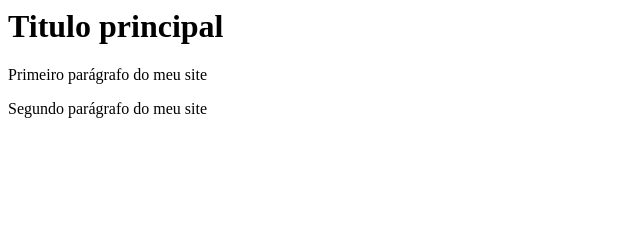
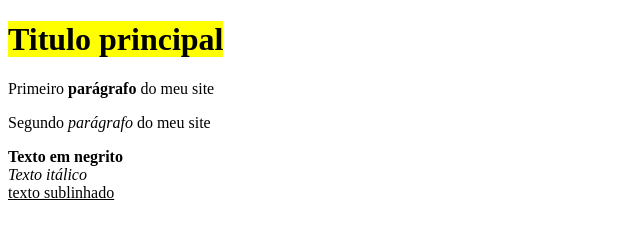
Before and after one commit to romulopena/novoprojeto-1d, a plain HTML site: page index.html in a window 1280 px wide. Shown: the whole page, without its empty margins (0-640 px from the left). Drawn offline with Linux system fonts and the light colour scheme.

Commit message:
marcacao de titulo

```diff
--- a/index.html
+++ b/index.html
@@ -1,9 +1,21 @@
+<!DOCTYPE html>   <!--versão 5 do HTML-->
 <html>
 
-<h1>Titulo principal</h1>
+    <body>
+        <h1> <mark>Titulo principal</mark></h1>
 
-<p>Primeiro parágrafo do meu site</p>
+        <p>Primeiro <b>parágrafo</b> do meu site</p>
 
-<p>Segundo parágrafo do meu site</p>
+        <p>Segundo <i>parágrafo</i> do meu site</p>
+
+    <!--Formatacoes-->
+    <b>Texto em negrito</b>
+    <br>
+    <i>Texto itálico</i>
+    <br>
+    <u>texto sublinhado</u>
+
+    </body>
+
 
 </html>
```
